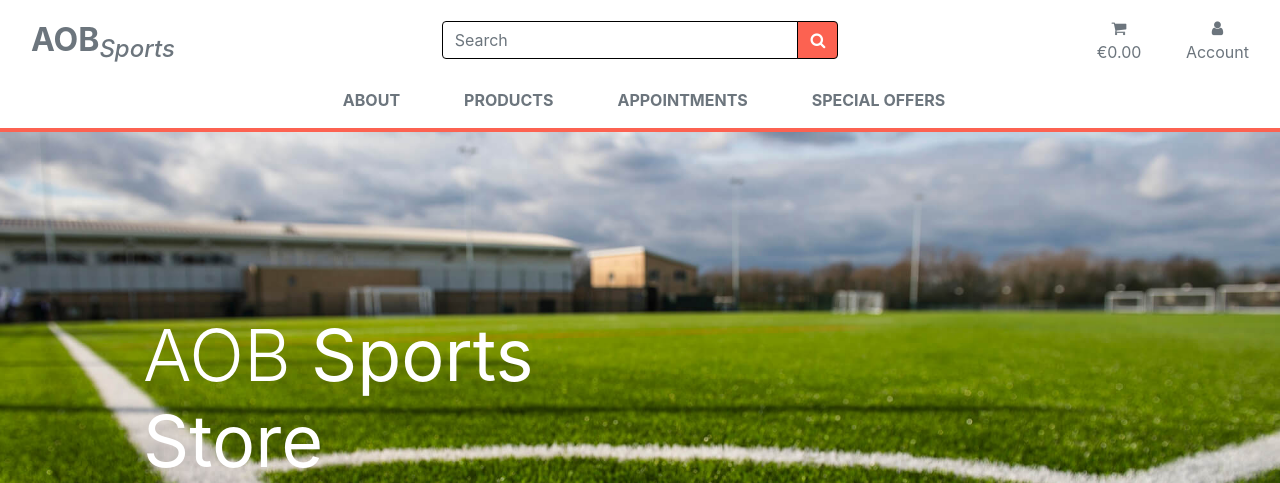
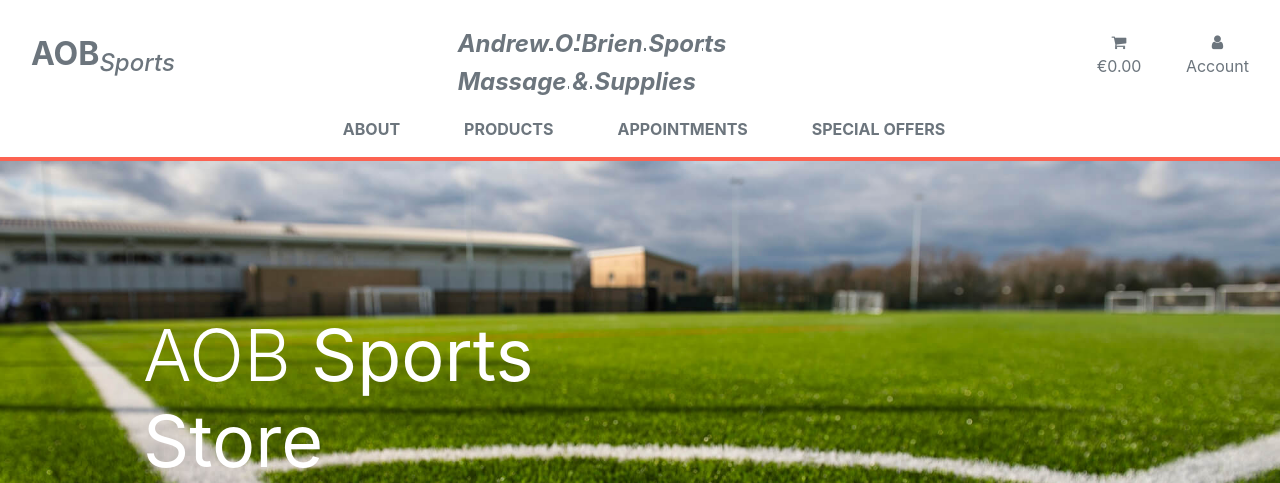
Before and after one commit to Code-Institute-Submissions/SportsStore, a Django app: page / in a window 1280 px wide. Shown: the top 483 px of the page. Run offline with Django 3.2, Linux system fonts and the light colour scheme; some libraries are stand-ins or nearby versions.

Commit message:
product filtering working

```diff
--- a/home/templates/home/index.html
+++ b/home/templates/home/index.html
@@ -23,7 +23,7 @@
         </h1>
     <div class="my-5">
      <h4>
-     <a href="" class="shop-button btn btn-lg rounded-2 text-uppercase py-3">Shop</a>
+     <a href="{% url 'products' %}" class="shop-button btn btn-lg rounded-2 text-uppercase py-3">Shop</a>
      </h4>
     </div>
      <div class="my-5">
--- a/templates/base.html
+++ b/templates/base.html
@@ -41,20 +41,10 @@
         <h2 class="text-secondary my-0"><strong>AOB</strong><sub><i>Sports</i></sub></h2>
         </a>
         </div>
-        <div class="col-12 col-lg-4 my-auto py-1 py-lg-0">
-        <form method="GET" action="">
-            <div class="input-group w-100">
-                <input class="form-control border border-black rounded-3" type="text" name="q" placeholder="Search">
-                <div class="input-group-append">
-                    <button class="form-control btn btn-color border border-black rounded-3" type="submit">
-                        <span class="icon">
-                            <i class="fa fa-search"></i>
-                        </span>
-                    </button>
-                </div>
-            </div>
-        </form>
-
+       <div class="col-12 col-lg-4 my-auto py-1 py-lg-0 text-center text-lg-left">
+        <a href="{% url 'home' %}" class="nav-link main-logo-link">
+        <h2 class="text-secondary my-0"><strong><u><sub><i>Andrew O'Brien Sports Massage & Supplies</strong></i></sub></u></h2>
+        </a>
         </div>
         <div class="col-12 col-lg-4 my-auto py-1 py-lg-0">
         <ul class="list-inline list-unstyled text-center text-lg-right my-0">
--- a/templates/includes/mobiletopheader.html
+++ b/templates/includes/mobiletopheader.html
@@ -6,7 +6,7 @@
         </div>
     </a>
     <div class="dropdown-menu border-0 w-100 p-3 rounded-0 my-0" aria-labelledby="mobile-search">
-        <form class="form" method="GET" action="">
+        <form class="form" method="GET" action="{% url 'products' %}">
             <div class="input-group w-100">
                 <input class="form-control border border-black rounded-0" type="text" name="q" placeholder="Search our site">
                 <div class="input-group-append">
```
Also changed, not shown: products/templates/products/products.html (+15 -0 lines), products/views.py (+17 -1 lines).
